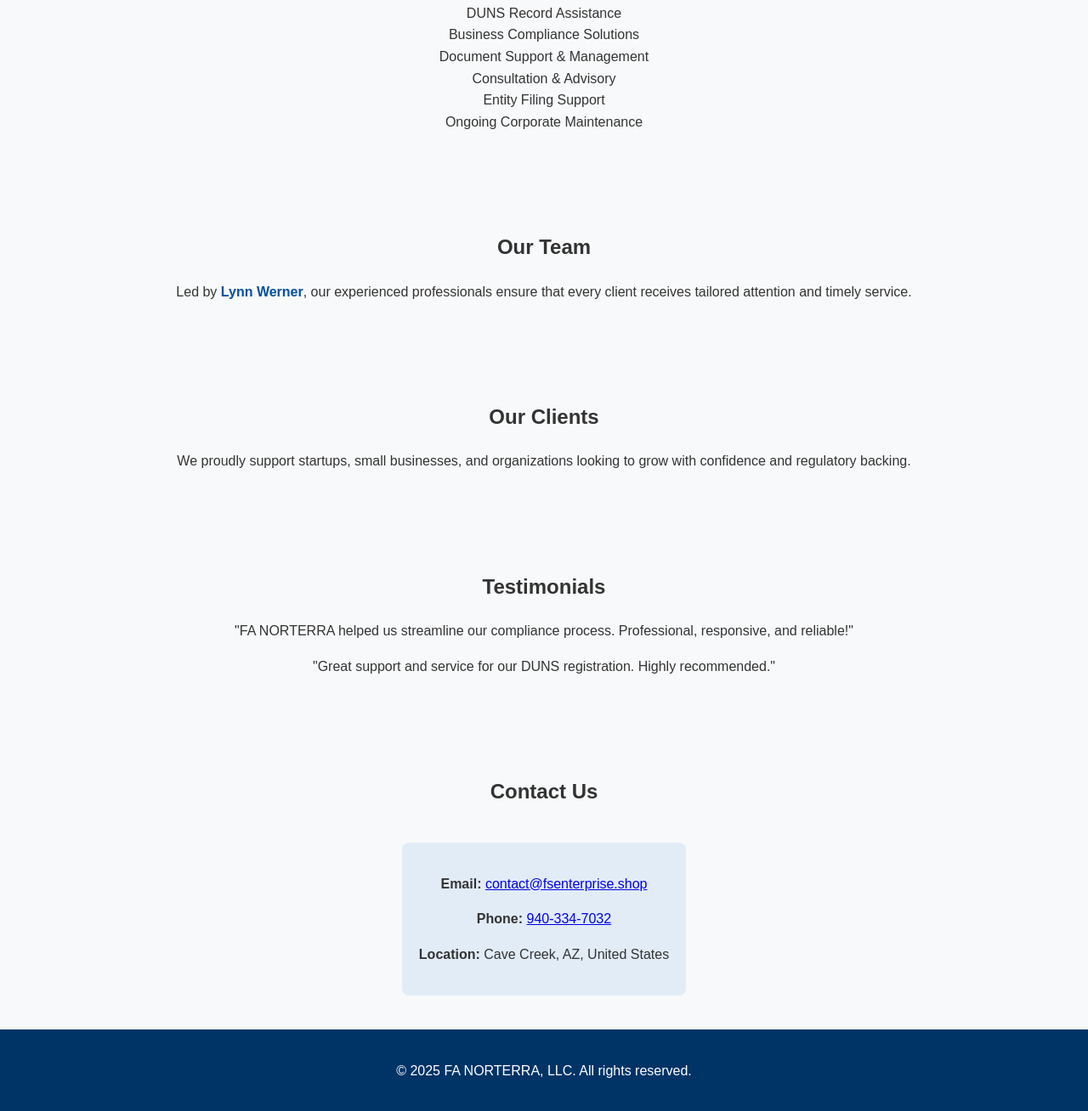
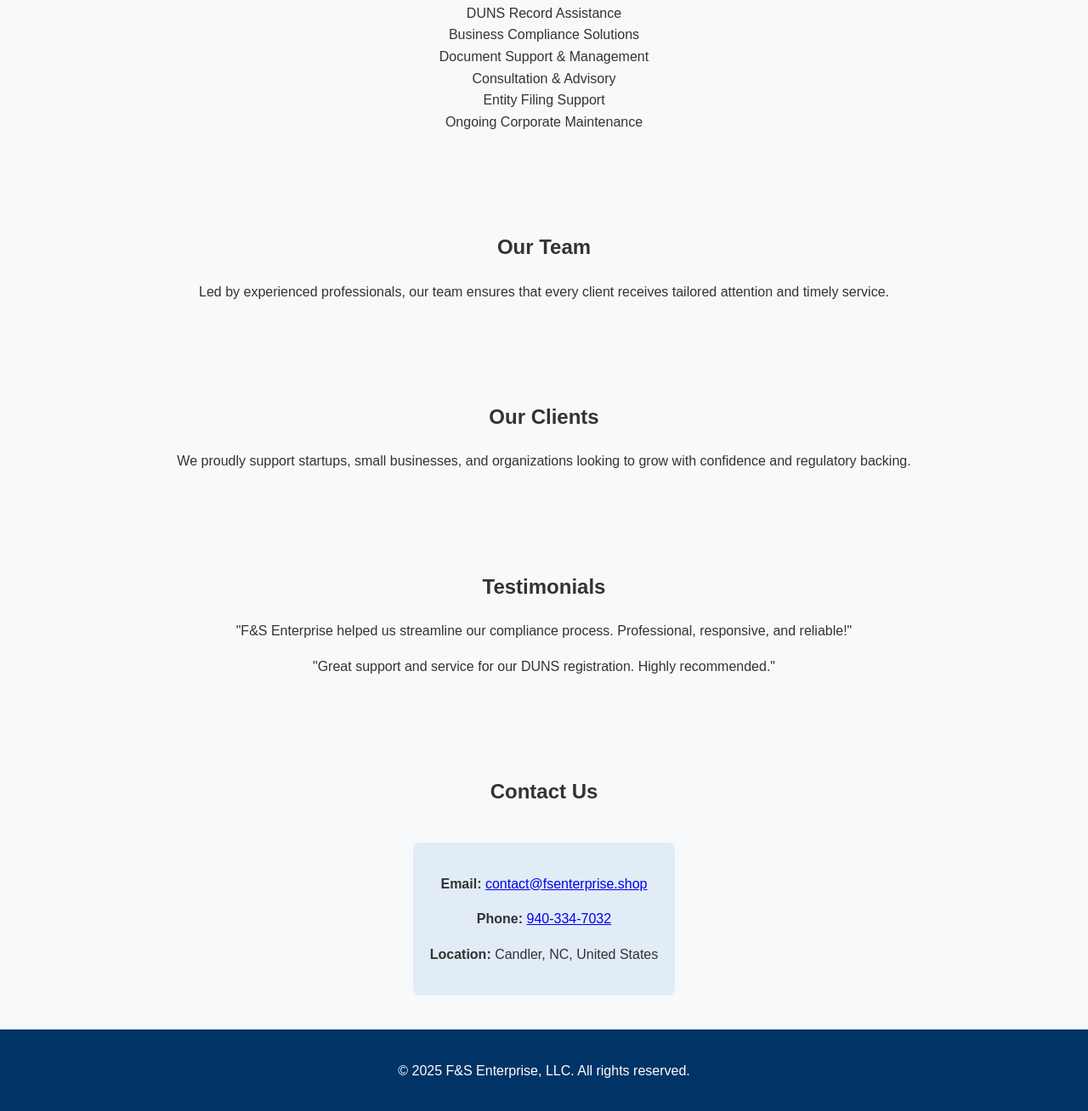
Before and after one commit to MAKAGRI/fsenterprise.shop, a plain HTML site: page index.html in a window 1280 px wide. Shown: the part 562-1870 px from the top of the page at 85% size. Drawn offline with Linux system fonts and the light colour scheme.

Commit message:
index.html

```diff
--- a/index.html
+++ b/index.html
@@ -3,7 +3,7 @@
 <head>
   <meta charset="UTF-8" />
   <meta name="viewport" content="width=device-width, initial-scale=1.0"/>
-  <title>FA NORTERRA, LLC</title>
+  <title>F&S Enterprise, LLC</title>
   <style>
     body { font-family: Arial, sans-serif; margin: 0; padding: 0; line-height: 1.6; background-color: #f8f9fa; color: #333; }
     header, footer { background: #003366; color: white; padding: 20px; text-align: center; }
@@ -17,7 +17,7 @@
 <body>
 
 <header>
-  <h1>FA NORTERRA, LLC</h1>
+  <h1>F&S Enterprise, LLC</h1>
   <p>Reliable Business Support Solutions</p>
 </header>
 
@@ -32,7 +32,7 @@
 
 <section id="about">
   <h2>About Us</h2>
-  <p>FA NORTERRA, LLC is dedicated to delivering top-tier support for DUNS records and other business compliance needs. Based in <span class="highlight">Cave Creek, Arizona</span>, we bring professional experience and commitment to every client we serve.</p>
+  <p>F&S Enterprise, LLC is dedicated to delivering top-tier support for DUNS records and other business compliance needs. Based in <span class="highlight">Candler, North Carolina</span>, we bring professional experience and commitment to every client we serve.</p>
 </section>
 
 <section id="services">
@@ -49,7 +49,7 @@
 
 <section id="team">
   <h2>Our Team</h2>
-  <p>Led by <span class="highlight">Lynn Werner</span>, our experienced professionals ensure that every client receives tailored attention and timely service.</p>
+  <p>Led by experienced professionals, our team ensures that every client receives tailored attention and timely service.</p>
 </section>
 
 <section id="clients">
@@ -59,7 +59,7 @@
 
 <section id="testimonials">
   <h2>Testimonials</h2>
-  <p>"FA NORTERRA helped us streamline our compliance process. Professional, responsive, and reliable!"</p>
+  <p>"F&S Enterprise helped us streamline our compliance process. Professional, responsive, and reliable!"</p>
   <p>"Great support and service for our DUNS registration. Highly recommended."</p>
 </section>
 
@@ -68,12 +68,12 @@
   <div class="contact-box">
     <p><strong>Email:</strong> <a href="mailto:contact@fsenterprise.shop">contact@fsenterprise.shop</a></p>
     <p><strong>Phone:</strong> <a href="tel:+19403347032">940-334-7032</a></p>
-    <p><strong>Location:</strong> Cave Creek, AZ, United States</p>
+    <p><strong>Location:</strong> Candler, NC, United States</p>
   </div>
 </section>
 
 <footer>
-  <p>&copy; 2025 FA NORTERRA, LLC. All rights reserved.</p>
+  <p>&copy; 2025 F&S Enterprise, LLC. All rights reserved.</p>
 </footer>
 
 </body>
```
